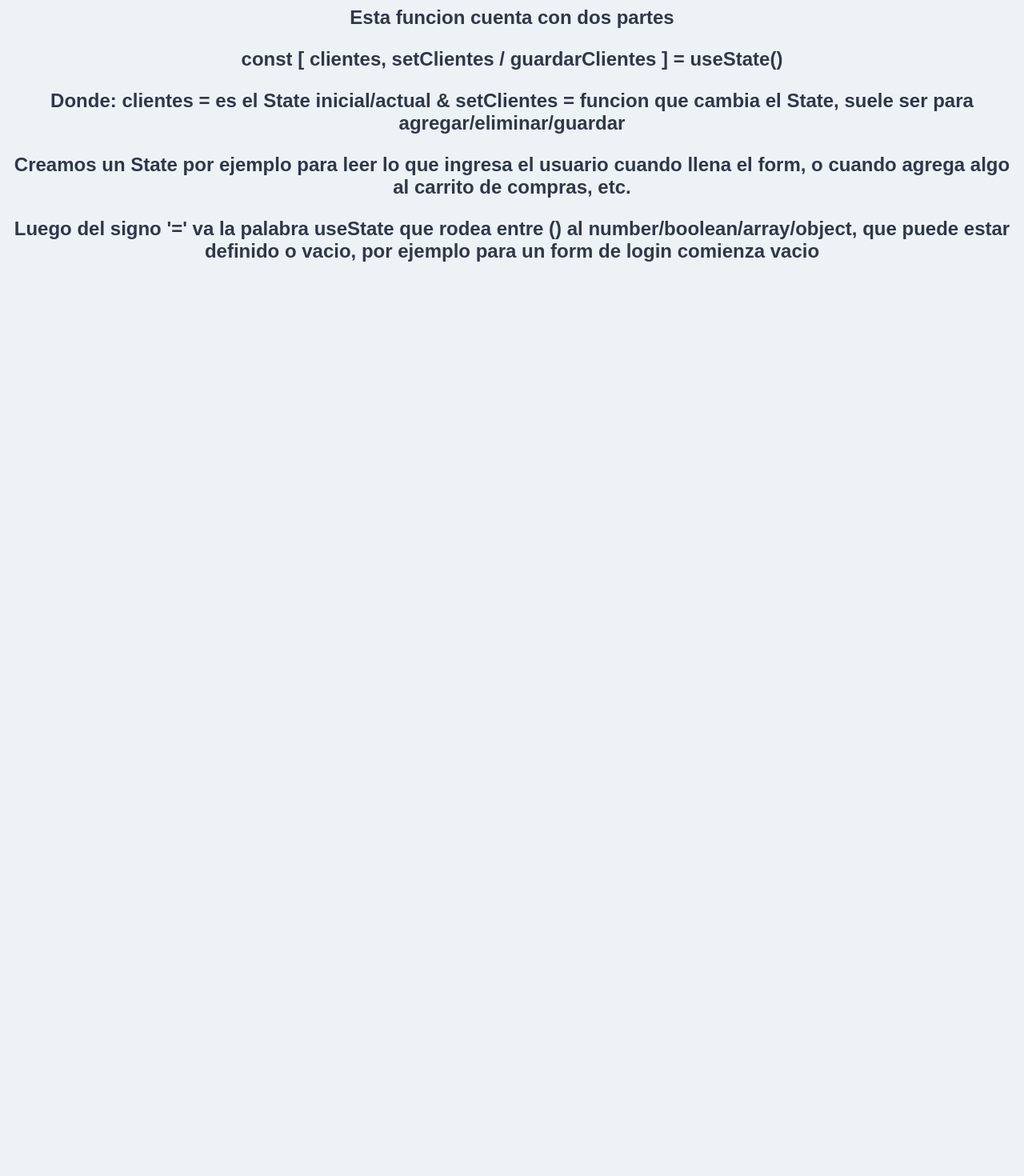
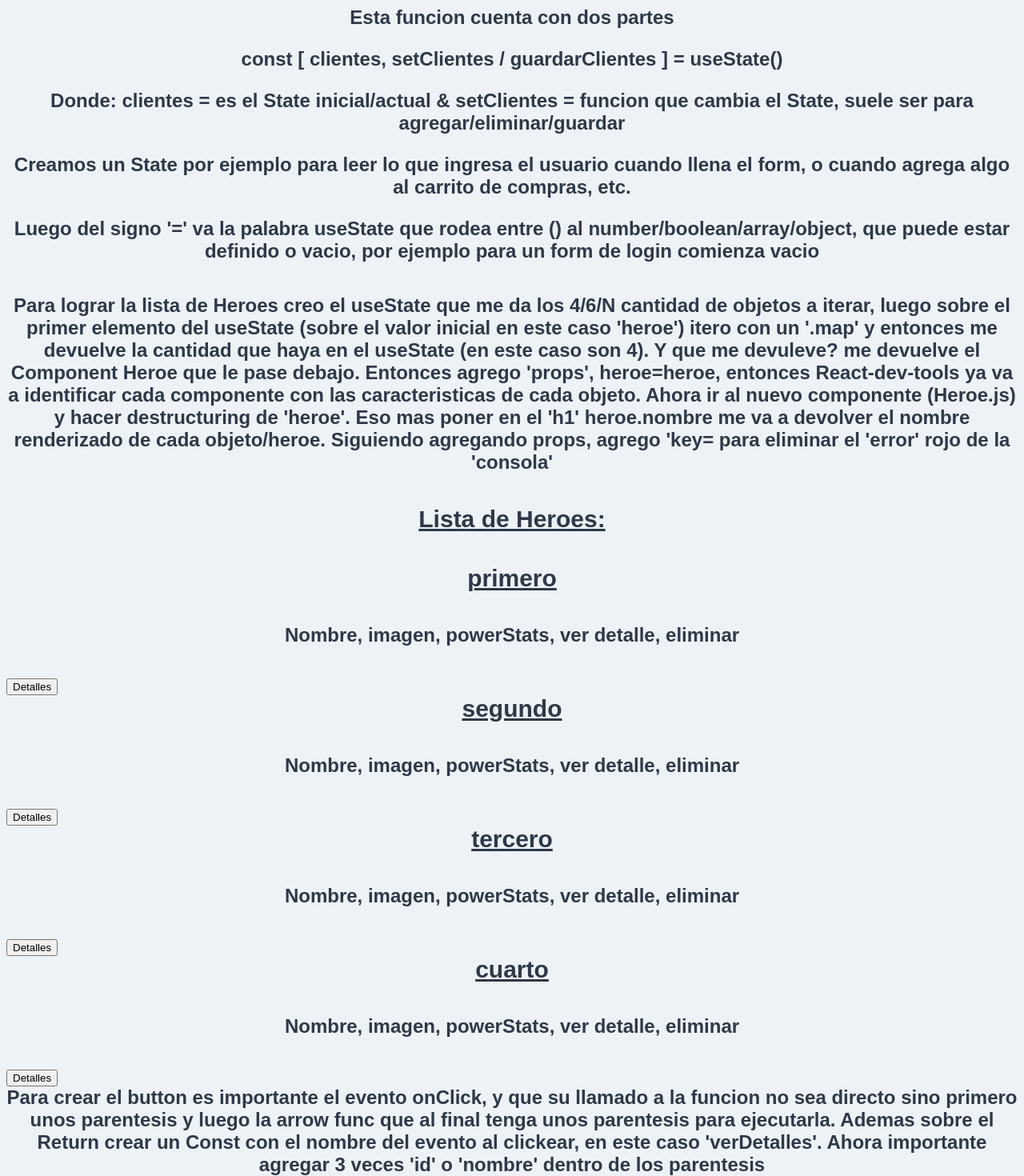
Before and after one commit to lautarosoliani/React-Alkemy-app, a React (Create React App) app in the folder apuntes-app/: page / in a window 1280 px wide. Shown: the part 1276-2746 px from the top of the page at 80% size. Before the commit the page ends 1604 px from the top, so only its background shows below. Built offline with nearby package versions, Linux system fonts and the light colour scheme.

Commit message:
List of Heroes and Heroe.js

```diff
--- a/apuntes-app/src/App.js
+++ b/apuntes-app/src/App.js
@@ -4,9 +4,10 @@ import FunctionDeclarationExpression from "./components/FunctionDeclarationExpre
 import FlujoDeDatosEntreComponentes from "./components/FlujoDeDatosEntreComponentes"
 import Hooks from "./components/Hooks"
 import State from "./components/State"
+import Heroe from "./components/Heroe"
 
 function App() {
-    const [productos, guardarProductos] = useState([
+    const [heroes, guardarHeroes] = useState([
         { id: 1, nombre: "primero", precio: 10 },
         { id: 2, nombre: "segundo", precio: 20 },
         { id: 3, nombre: "tercero", precio: 30 },
@@ -21,6 +22,38 @@ function App() {
             <FlujoDeDatosEntreComponentes ejemplo="Este 'string' es un ejemplo de ello." />
             <Hooks />
             <State />
+            <h2>
+                <p>
+                    Para lograr la lista de Heroes creo el useState que me da
+                    los 4/6/N cantidad de objetos a iterar, luego sobre el
+                    primer elemento del useState (sobre el valor inicial en este
+                    caso 'heroe') itero con un '.map' y entonces me devuelve la
+                    cantidad que haya en el useState (en este caso son 4). Y que
+                    me devuleve? me devuelve el Component Heroe que le pase
+                    debajo. Entonces agrego 'props', heroe=heroe, entonces
+                    React-dev-tools ya va a identificar cada componente con las
+                    caracteristicas de cada objeto. Ahora ir al nuevo componente
+                    (Heroe.js) y hacer destructuring de 'heroe'. Eso mas poner
+                    en el 'h1' heroe.nombre me va a devolver el nombre
+                    renderizado de cada objeto/heroe. Siguiendo agregando props,
+                    agrego 'key={heroes.id} para eliminar el 'error' rojo de la
+                    'consola'
+                </p>
+            </h2>
+            <h1>Lista de Heroes:</h1>
+            {heroes.map((heroe) => (
+                <Heroe key={heroe.id} heroe={heroe} />
+            ))}
+
+            <h2>
+                Para crear el button es importante el evento onClick, y que su
+                llamado a la funcion no sea directo sino primero unos parentesis
+                y luego la arrow func que al final tenga unos parentesis para
+                ejecutarla. Ademas sobre el Return crear un Const con el nombre
+                del evento al clickear, en este caso 'verDetalles'. Ahora
+                importante agregar 3 veces 'id' o 'nombre' dentro de los
+                parentesis
+            </h2>
         </>
     )
 }
--- /dev/null
+++ b/apuntes-app/src/components/Heroe.js
@@ -0,0 +1,23 @@
+import React from "react"
+
+const Heroe = ({ heroe }) => {
+    //puedo desestructurar haciendo:
+    const { nombre, precio, id } = heroe
+    //de esta manera donde decia 'heroe.nombre' ahora dice solamente {nombre}
+
+    const verDetalles = (id) => {
+        console.log("cargando detalles del heroe", id)
+    }
+
+    return (
+        <>
+            <h1>{nombre}</h1>
+            <h2>Nombre, imagen, powerStats, ver detalle, eliminar</h2>
+            <button type="button" onClick={() => verDetalles(id)}>
+                Detalles
+            </button>
+        </>
+    )
+}
+
+export default Heroe
```
